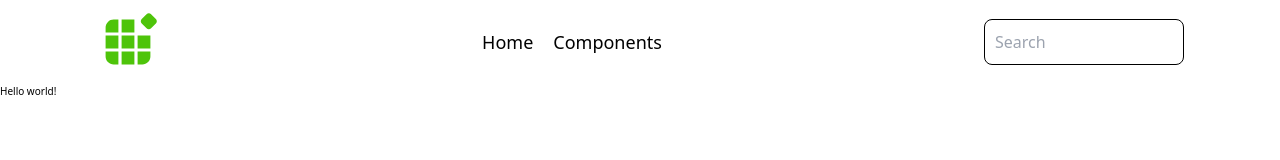
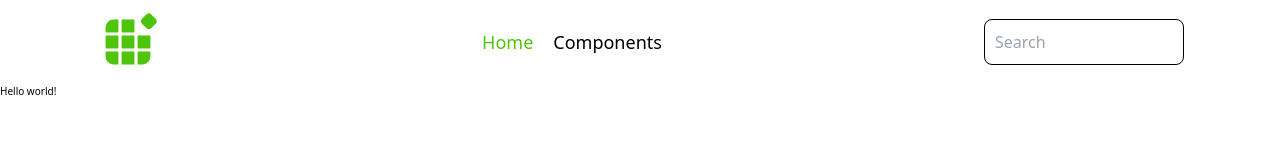
Before and after one commit to 24Skynet24/custom-components, a Vue app: page / in a window 1280 px wide. Shown: the top 160 px of the page. Built offline with nearby package versions, Linux system fonts and the light colour scheme.

Commit message:
feat add header link active class

```diff
--- a/src/components/layouts/HeaderCmp.vue
+++ b/src/components/layouts/HeaderCmp.vue
@@ -22,7 +22,7 @@ const navRoutes: Array<LinkRouteType> = [
       <nav role="navigation">
         <ul class="flex items-center gap-8" role="list">
           <li v-for="link in navRoutes" :key="`header_link_${link.name}`">
-            <router-link :to="link.url" role="link">
+            <router-link :to="link.url" role="link" active-class="nav__link_active" exact>
               {{ link.name }}
             </router-link>
           </li>
@@ -43,6 +43,11 @@ header {
   nav {
     a {
       font-size: 1.8rem;
+      transition: color .2s;
+    }
+
+    .nav__link_active {
+      color: var(--custom-green);
     }
   }
 
```
